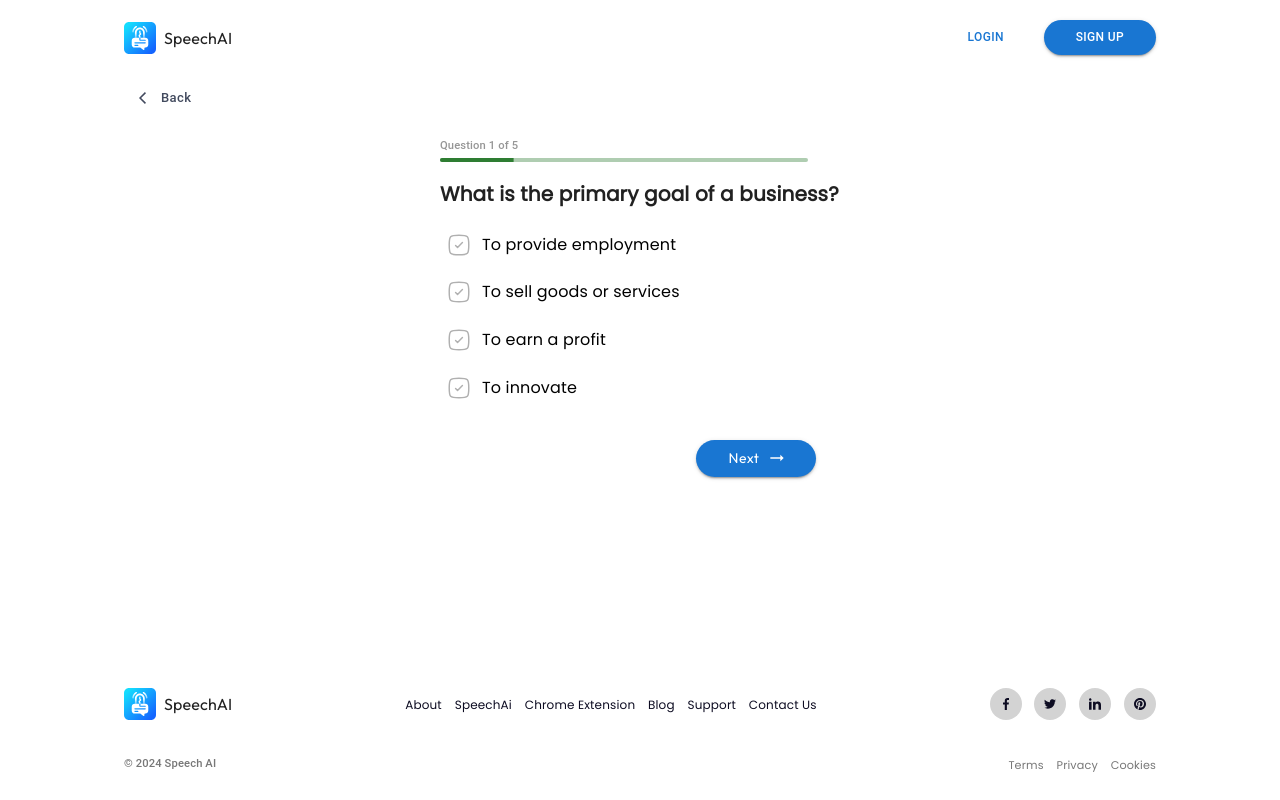
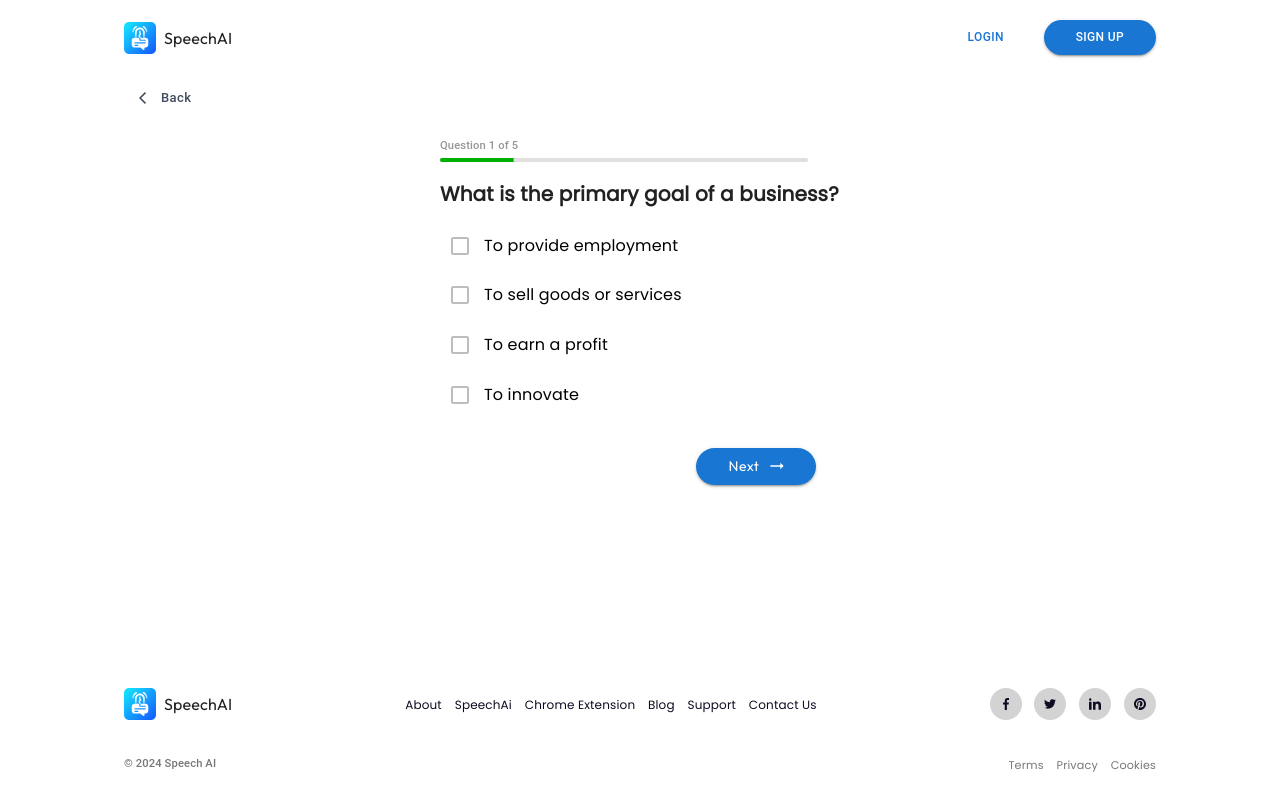
Before and after one commit to nazmulsujon/speechAI-UI, a React (Vite) app: page /quiz in a window 1280 px wide. Built offline with nearby package versions, Linux system fonts and the light colour scheme.

Commit message:
quiz page modified

```diff
--- a/src/pages/QuizPage/QuizPage.tsx
+++ b/src/pages/QuizPage/QuizPage.tsx
@@ -4,6 +4,9 @@ import LargeNavbar from '@/components/LargeNavbar';
 import LargeFooter from '@/components/LargeFooter';
 import BackButton from '@/components/BackButton';
 import ArrowRightAltIcon from '@mui/icons-material/ArrowRightAlt';
+import CheckBoxIcon from '@mui/icons-material/CheckBox';
+import CheckBoxOutlineBlankIcon from '@mui/icons-material/CheckBoxOutlineBlank';
+import DisabledByDefaultIcon from '@mui/icons-material/DisabledByDefault';
 import QuizCompleted from './QuizCompleted';
 
 const quizData = [
@@ -109,8 +112,15 @@ const QuizPage: React.FC = () => {
               <LinearProgress
                 variant="determinate"
                 value={((currentQuestionIndex + 1) / quizData.length) * 100}
-                color="success"
-                sx={{ width: '92%', borderRadius: '20px', direction: 'ltr' }} // Ensure left-to-right fill
+                sx={{
+                  width: '92%',
+                  borderRadius: '20px',
+                  direction: 'ltr',
+                  backgroundColor: '#e0e0e0',
+                  '& .MuiLinearProgress-bar': {
+                    backgroundColor: '#00B000',
+                  },
+                }}
               />
             </Box>
             <Typography fontFamily="Poppins" variant="h6" mt={0.5} fontWeight={600}>
@@ -133,17 +143,15 @@ const QuizPage: React.FC = () => {
                   onClick={() => handleOptionClick(index)}
                 >
                   <IconButton sx={{ marginRight: '4px' }} disabled={answerSelected}>
-                    <img
-                      src={
-                        selectedOptionIndex === index
-                          ? isCorrect
-                            ? '/checked-icon.svg'
-                            : '/cross-icon.svg'
-                          : '/unchecked-icon.svg'
-                      }
-                      alt=""
-                      style={{ width: '22px', height: '22px' }}
-                    />
+                    {selectedOptionIndex === index ? (
+                      isCorrect ? (
+                        <CheckBoxIcon color="success" />
+                      ) : (
+                        <DisabledByDefaultIcon color="error" />
+                      )
+                    ) : (
+                      <CheckBoxOutlineBlankIcon color="disabled" />
+                    )}
                   </IconButton>
 
                   <span>{option}</span>
```
